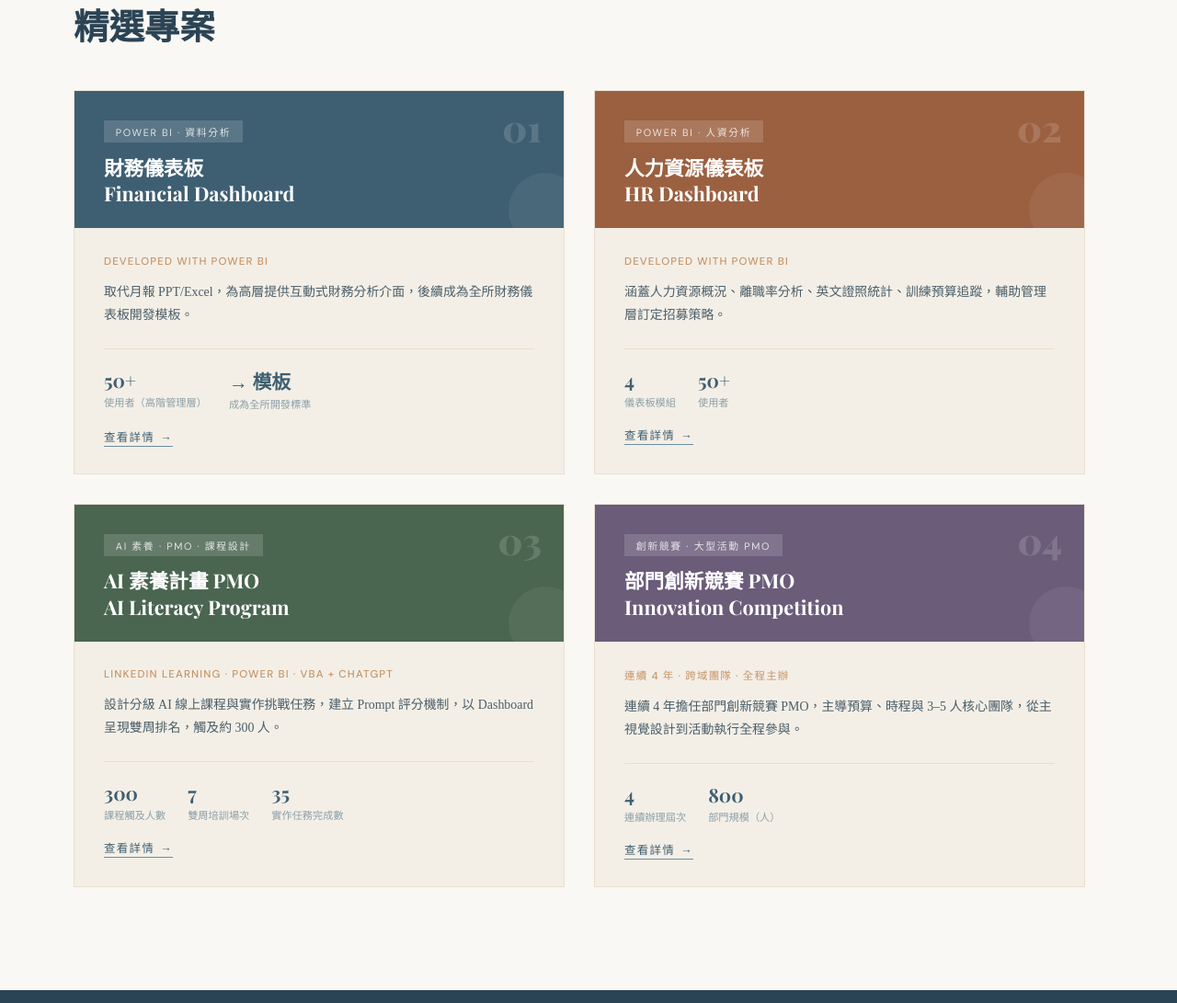
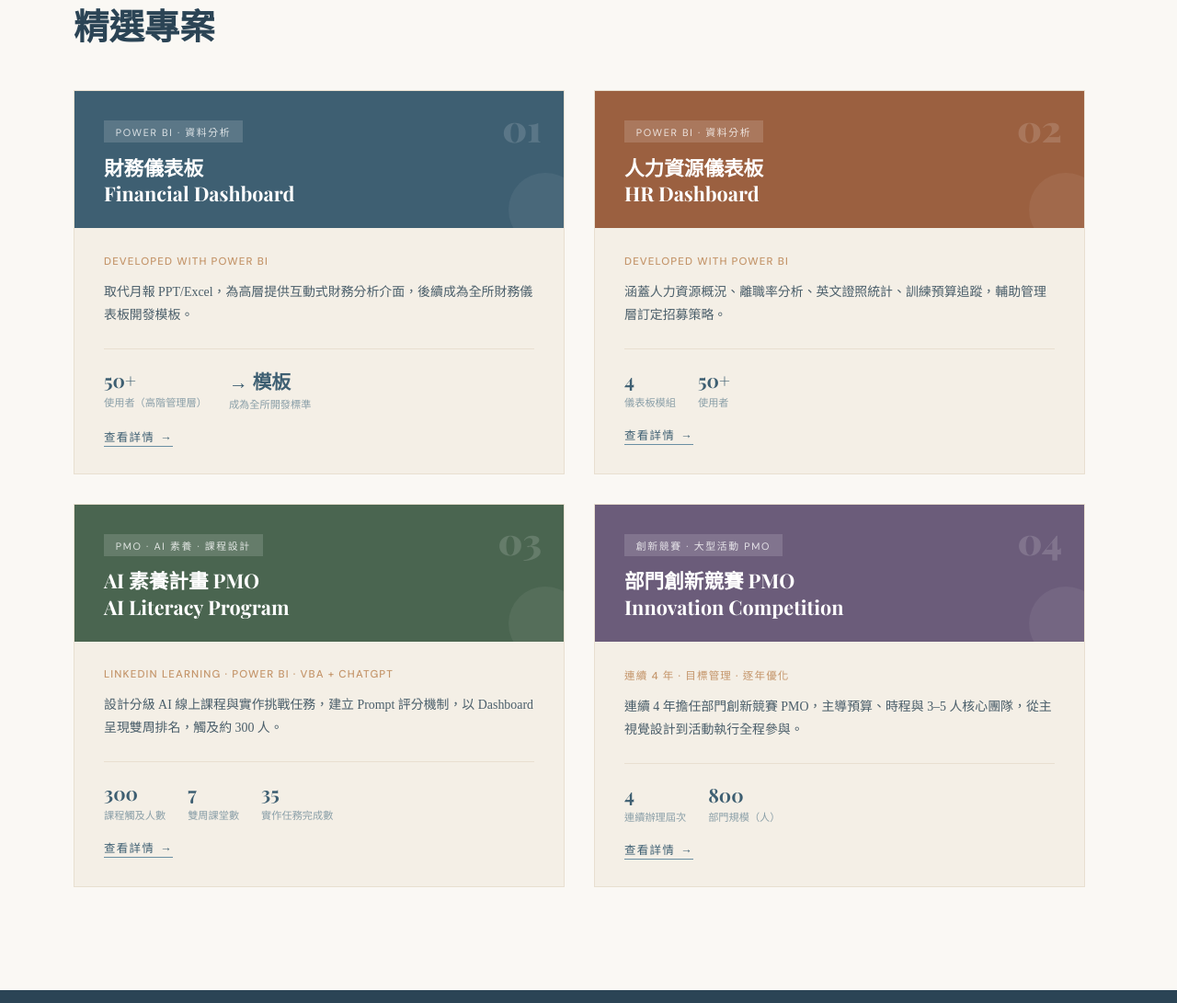
Before and after one commit to irene22122/irene-portfolio, a plain HTML site: page index.html in a window 1280 px wide. Shown: the part 3000-4091 px from the top of the page at 92% size. Drawn offline with nearby package versions, Linux system fonts and the light colour scheme.

Commit message:
繼續調整文字內容

```diff
--- a/index.html
+++ b/index.html
@@ -738,7 +738,7 @@
     <div class="project-card fade-up" style="transition-delay:0.1s" onclick="openModal('p2')">
       <div class="project-card-header" style="background: #9B6040;">
         <span class="project-num">02</span>
-        <div class="project-type-tag">Power BI · 人資分析</div>
+        <div class="project-type-tag">Power BI · 資料分析</div>
         <div class="project-title">人力資源儀表板<br>HR Dashboard</div>
       </div>
       <div class="project-card-body">
@@ -756,7 +756,7 @@
     <div class="project-card fade-up" style="transition-delay:0.05s" onclick="openModal('p3')">
       <div class="project-card-header" style="background: #4A6550;">
         <span class="project-num">03</span>
-        <div class="project-type-tag">AI 素養 · PMO · 課程設計</div>
+        <div class="project-type-tag">PMO · AI 素養 · 課程設計</div>
         <div class="project-title">AI 素養計畫 PMO<br>AI Literacy Program</div>
       </div>
       <div class="project-card-body">
@@ -764,7 +764,7 @@
         <p class="project-summary">設計分級 AI 線上課程與實作挑戰任務，建立 Prompt 評分機制，以 Dashboard 呈現雙周排名，觸及約 300 人。</p>
         <div class="project-metrics">
           <div class="metric"><span class="metric-value">300</span><span class="metric-label">課程觸及人數</span></div>
-          <div class="metric"><span class="metric-value">7</span><span class="metric-label">雙周培訓場次</span></div>
+          <div class="metric"><span class="metric-value">7</span><span class="metric-label">雙周課堂數</span></div>
           <div class="metric"><span class="metric-value">35</span><span class="metric-label">實作任務完成數</span></div>
         </div>
         <a href="#" class="project-link" onclick="event.preventDefault(); openModal('p3')">查看詳情 <span class="project-link-arrow">→</span></a>
@@ -779,7 +779,7 @@
         <div class="project-title">部門創新競賽 PMO<br>Innovation Competition</div>
       </div>
       <div class="project-card-body">
-        <div class="project-tech">連續 4 年 · 跨域團隊 · 全程主辦</div>
+        <div class="project-tech">連續 4 年 · 目標管理 · 逐年優化</div>
         <p class="project-summary">連續 4 年擔任部門創新競賽 PMO，主導預算、時程與 3–5 人核心團隊，從主視覺設計到活動執行全程參與。</p>
         <div class="project-metrics">
           <div class="metric"><span class="metric-value">4</span><span class="metric-label">連續辦理屆次</span></div>
```
